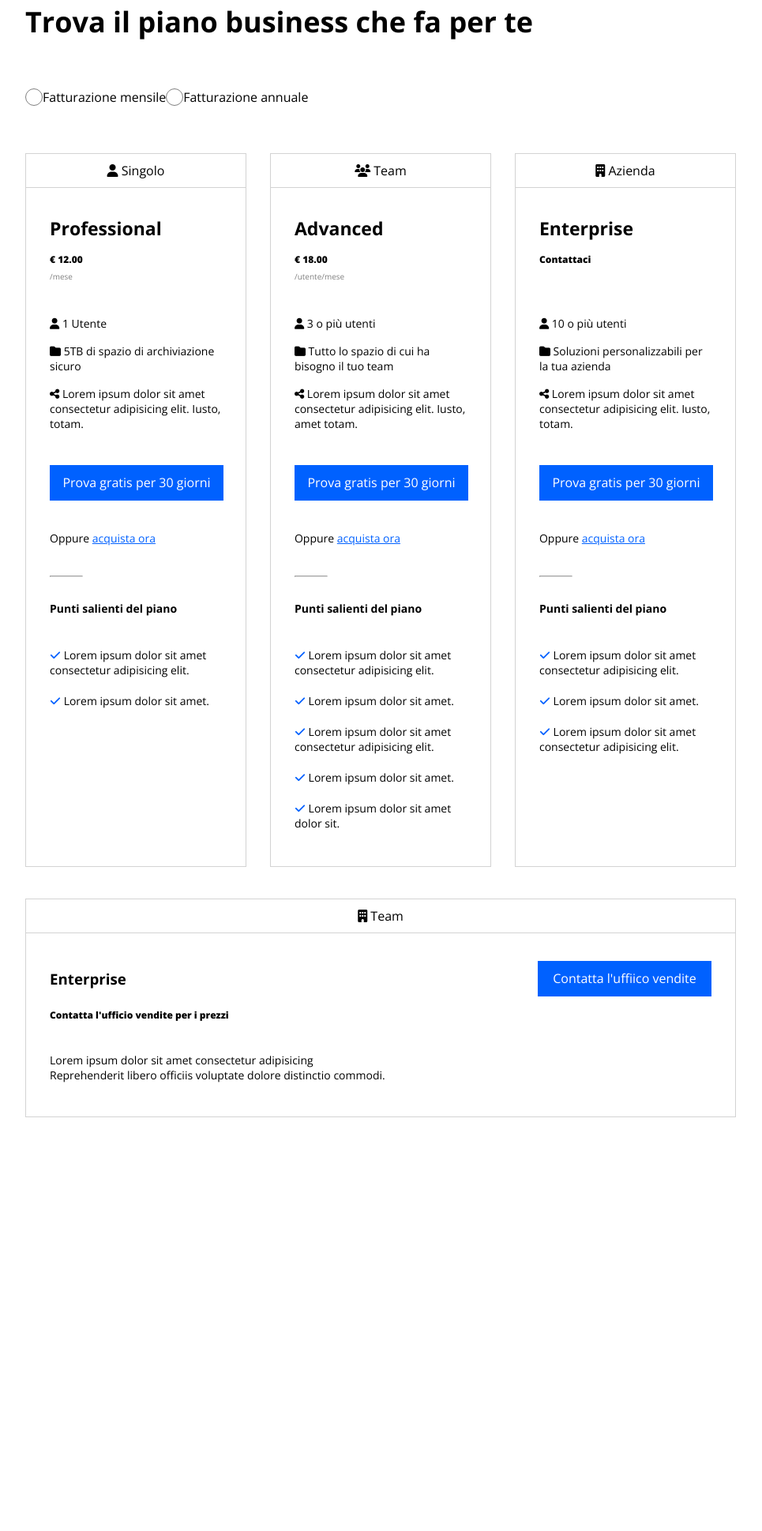
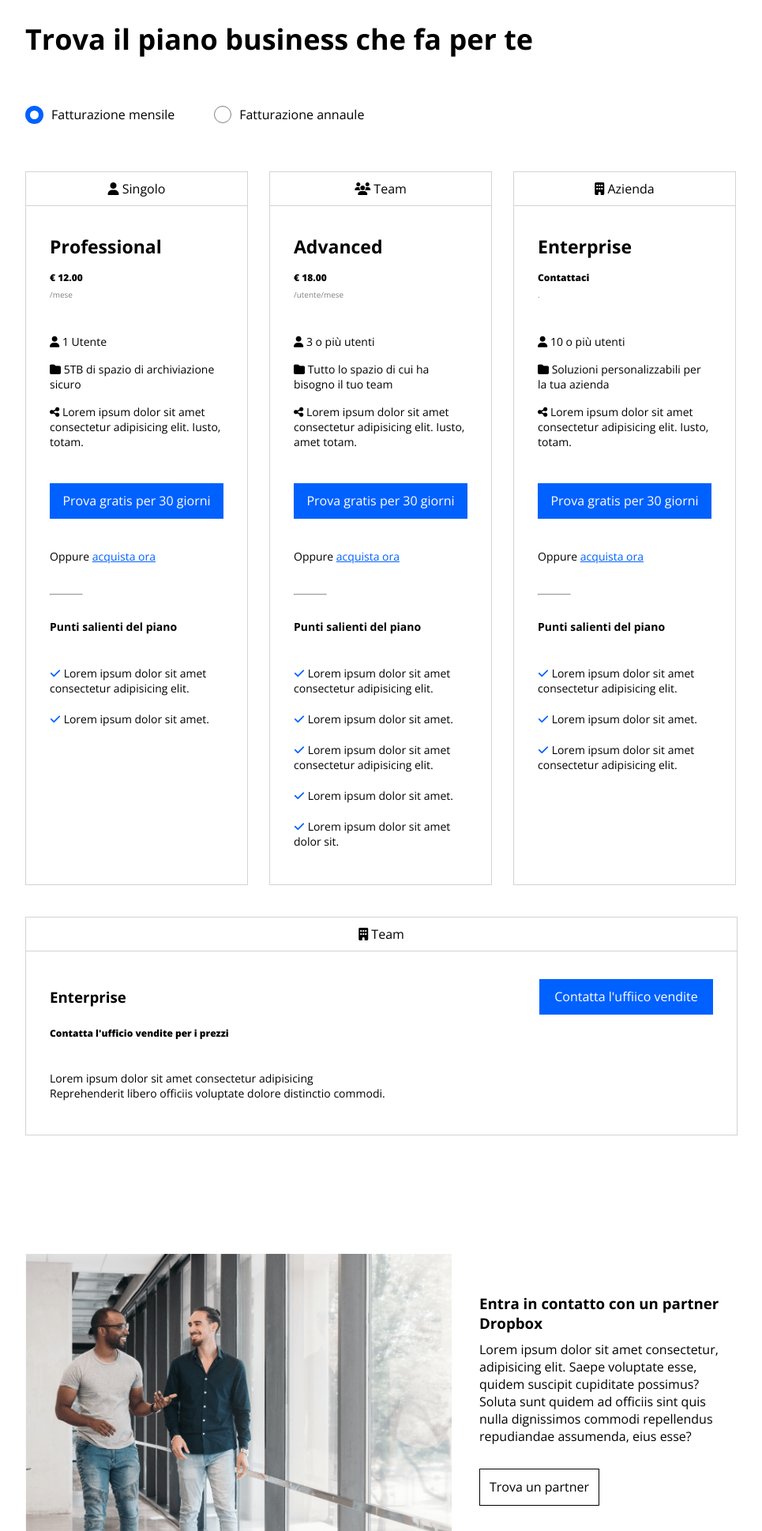
Before and after one commit to Ste-cracco/htmlcss-dropbox, a plain HTML site: page index.html in a window 1280 px wide. Shown: the part 861-2800 px from the top of the page at 79% size, without its empty margins (158-1123 px from the left). Before the commit the page ends 2336 px from the top, so only its background shows below. Drawn offline with nearby package versions, Linux system fonts and the light colour scheme.

Commit message:
Section 3 completata

```diff
--- a/css/style.css
+++ b/css/style.css
@@ -22,7 +22,6 @@ img {
 
 .flex {
     display: flex;
-    flex-wrap: wrap;
 }
 
 .flex_column {
@@ -41,7 +40,6 @@ img {
 /* HEADER */
 
 .header {
-    align-content: center;
     padding: 25px 12px;
 }
 
@@ -134,7 +132,7 @@ main h1 {
     padding-bottom: 60px;
 }
 
-.checkbox {
+.circle {
     height: 20px;
     width: 20px;
     border: 1px solid grey;
@@ -142,18 +140,31 @@ main h1 {
     border-radius:20px;
 }
 
-.raw {
+.circle_checked {
+    height: 11px;
+    width: 11px;
+    border: 6px solid #0061FF;
+}
+
+.checkbox {
+    gap:10px;
+}
+
+.checkbox span {
+    padding-right: 40px;
+}
+
+.section_2 {
     padding-top: 60px;
+    gap: 27px;
 }
 
 .card {
     border: 1px solid lightgrey;
-    width: calc(calc(100% - 66px) / 3);
+    flex-basis: 0;
+    flex-grow: 1;
 }
 
-.card:nth-child(2n) {
-    margin: 0 30px;
-}
 .categoria {
     text-align: center;
     padding: 10px 0;
@@ -222,16 +233,11 @@ main h1 {
     padding: 10px 0;
 }
 
-#padding_extra {
-    padding-bottom: 20px;
-}
-
 .card_orizzontale {
     width: 100%;
     margin-top: 40px;
     border: 1px solid lightgrey;
-    margin-bottom: 60px;
-
+    margin-bottom: 150px;
 }
 
 .container_testo div.flex {
@@ -240,3 +246,33 @@ main h1 {
 }
 
 /* SECTION 3 */
+
+.col-1 {
+    width:60%;
+}
+
+.col-2 {
+    width:40%;
+}
+
+.section_3 {
+    margin-bottom: 130px;
+}
+
+.section_3 h3 {
+    margin: 50px 0px 10px 35px;
+}
+
+.section_3 p {
+    margin-left: 35px;
+}
+
+.bottone_section_3 {
+    border: 1px solid black;
+    width: 150px;
+    height: 45px;
+    margin-top: 30px;
+    margin-left: 35px;
+}
+
+/* SECTION 4 */
--- a/index.html
+++ b/index.html
@@ -12,13 +12,17 @@
     <title>Dropbox</title>
 </head>
 <body>
-    <header class=" header flex">
+    <header class="header flex">
+        <figure class="flex">
             <img src="img/logo-small.png" alt="Logo Dropbox">
+        </figure>
+        <nav class="flex">
             <ul>
                 <li>Perchè Dropbox</li>
                 <li>Funzioni</li>
                 <li>Piani e Prezzi</li>
             </ul>
+        </nav>
             <ul>
                 <li>Supporto</li>
                 <li>Contatta l'ufficio vendite</li>
@@ -27,6 +31,8 @@
             </ul>
     </header>
     <main>
+
+        <!-- SECTION 1 -->
         <section class="background_azzurro">
             <div class="container_large">
                 <div>
@@ -49,20 +55,22 @@
             </div>
         </section>
 
+        <!-- !-- SECTION 2 --> -->
         <section>
             <div class="container_small">
                 <div class="titolo_h2">
                     <h2>Trova il piano business che fa per te</h2>
                 </div>
-                <div>
-                    <div class="flex">
-                        <input class="checkbox" type="checkbox" name="" id="">Fatturazione mensile
-                        <input class="checkbox" type="checkbox" name="" id="">Fatturazione annuale
-                    </div>
+                <!-- Checkbox -->
+                <div class="flex checkbox">
+                    <div class="flex circle circle_checked"> </div>
+                    <span>Fatturazione mensile </span>
+
+                    <div class="flex circle"> </div>
+                    <span>Fatturazione annaule </span>
 
                 </div>
-                <div class="raw flex">
-
+                <div class="row section_2 flex">
                     <!-- PRIMA CARD -->
                     <div class="card">
                         <div>
@@ -125,7 +133,8 @@
                         </div>
                         <div class="container_testo">
                             <h3>Enterprise</h3>
-                            <span class="prezzo" id="padding_extra">Contattaci</span>
+                            <span class="prezzo">Contattaci</span>
+                            <span class="mese">.</span>
                             <div class="info_card">
                                 <p><i class="fa-solid fa-user"></i> 10 o più utenti</p>
                                 <p><i class="fa-solid fa-folder"></i> Soluzioni personalizzabili per la tua azienda</p>
@@ -140,6 +149,7 @@
                                 <li><i class="fa-solid fa-check"></i> Lorem ipsum dolor sit amet.</li>
                                 <li><i class="fa-solid fa-check"></i> Lorem ipsum dolor sit amet consectetur adipisicing elit.</li>
                             </ul>
+                        </div>
                     </div>
                 </div>
 
@@ -160,8 +170,26 @@
                     </div>
                 </div>
             </div>
+
+        <!-- SECTION 3 -->
+        </section>
+        <section>
+            <div class="container_small">
+                <div class="row section_3 flex">
+                    <div class="col-1">
+                        <img src="img/partner.png" alt="Foto partner">
+                    </div>
+                    <div class="col-2">
+                        <h3>Entra in contatto con un partner Dropbox</h3>
+                        <p>Lorem ipsum dolor sit amet consectetur, adipisicing elit. Saepe voluptate esse, quidem suscipit cupiditate possimus?
+                        Soluta sunt quidem ad officiis sint quis nulla dignissimos commodi repellendus repudiandae assumenda, eius esse?</p>
+                        <div class="bottone bottone_section_3">Trova un partner</div>
+                    </div>
+                </div>
+            </div>
         </section>
 
+        <!-- SECTION 4 -->
         <section>
 
         </section>
```
Lines whose indentation alone changed are shown as unchanged.
